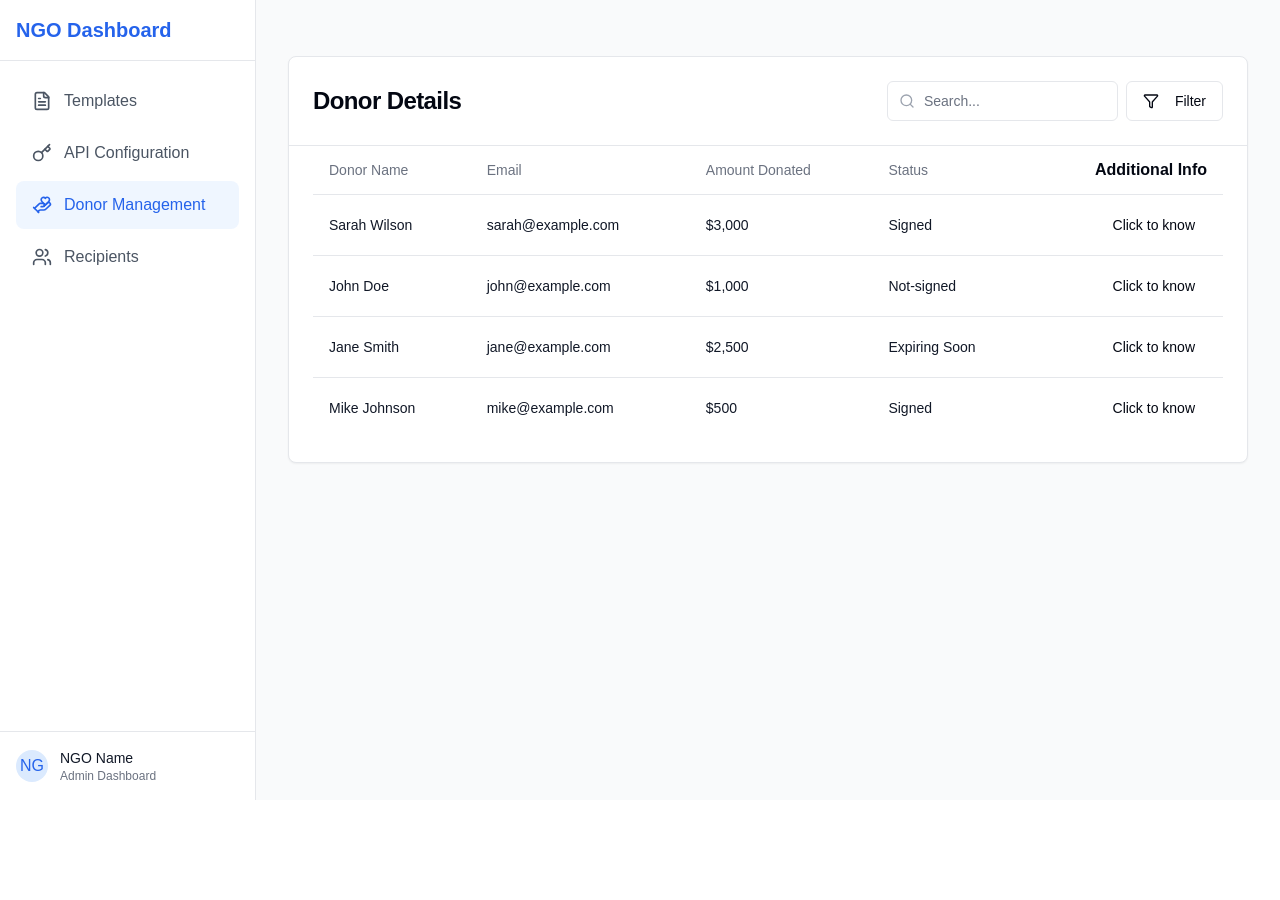
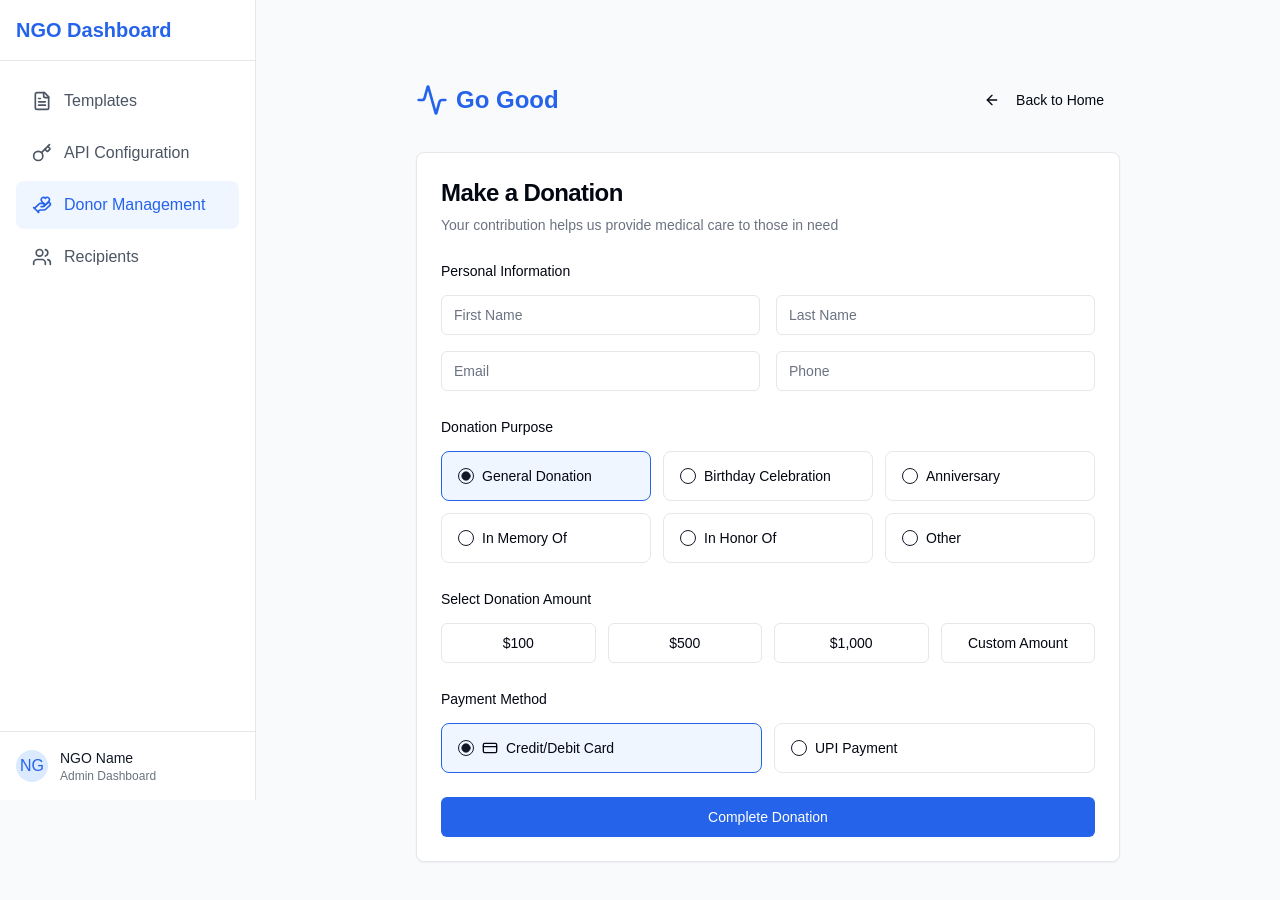
Before and after one commit to nikhilagarwal204/NGOmate-AI, a Next.js app in the folder client/: page /dashboard/donors in a window 1280 px wide. Shown: the top 900 px of the page. Before the commit the page ends 800 px from the top, so only its background shows below. Built offline with nearby package versions, Linux system fonts and the light colour scheme.

Commit message:
purpose of donation added

```diff
--- a/client/app/dashboard/donors/page.js
+++ b/client/app/dashboard/donors/page.js
@@ -1,154 +1,293 @@
 "use client";
-import React, { useState, useEffect } from 'react';
-import { Card, CardHeader, CardTitle, CardContent } from '@/components/ui/card';
+import React, { useState } from 'react';
+import { useRouter } from 'next/navigation';
+import { Card, CardHeader, CardTitle, CardDescription, CardContent, CardFooter } from '@/components/ui/card';
 import { Input } from '@/components/ui/input';
+import { Label } from '@/components/ui/label';
 import { Button } from '@/components/ui/button';
-import { Search, Plus, Filter } from 'lucide-react';
+import { RadioGroup, RadioGroupItem } from '@/components/ui/radio-group';
+import { Activity, CreditCard, ArrowLeft } from 'lucide-react';
 
-const DynamicTableComponent = ({ title, endpoint, description }) => {
-//   const [data, setData] = useState([]);
-//   const [fields, setFields] = useState([]);
-//   const [isLoading, setIsLoading] = useState(true);
+const DonationForm = () => {
+  const router = useRouter();
+  const [donationAmount, setDonationAmount] = useState('');
+  const [paymentMethod, setPaymentMethod] = useState('card');
+  const [donationPurpose, setDonationPurpose] = useState('general');
+  const [customPurpose, setCustomPurpose] = useState('');
+  const [isLoading, setIsLoading] = useState(false);
+  const [formData, setFormData] = useState({
+    firstName: '',
+    lastName: '',
+    email: '',
+    phone: ''
+  });
+  const [purposeDetails, setPurposeDetails] = useState({
+    date: '',
+    personName: '',
+  });
 
-//   useEffect(() => {
-//     const fetchData = async () => {
-//       try {
-//         // Fetch fields structure
-//         const fieldsResponse = await fetch(`${endpoint}/fields`);
-//         const fieldsData = await fieldsResponse.json();
-//         setFields(fieldsData);
-
-//         // Fetch table data
-//         const dataResponse = await fetch(endpoint);
-//         const tableData = await dataResponse.json();
-//         setData(tableData);
-//       } catch (error) {
-//         console.error('Error fetching data:', error);
-//       } finally {
-//         setIsLoading(false);
-//       }
-//     };
-
-//     fetchData();
-//   }, [endpoint]);
-
-  const sampleFields = [
-    { key: 'name', label: 'Donor Name' },
-    { key: 'email', label: 'Email' },
-    { key: 'amount', label: 'Amount Donated' },
-    { key: 'status', label: 'Status' },
+  const predefinedAmounts = [
+    { value: '100', label: '$100' },
+    { value: '500', label: '$500' },
+    { value: '1000', label: '$1,000' },
+    { value: 'custom', label: 'Custom Amount' }
   ];
 
-  const sampleData = [
-    {
-      name: 'Sarah Wilson',
-      email: 'sarah@example.com',
-      amount: '$3,000',
-      status: 'Signed',
+  const purposeOptions = [
+    { value: 'general', label: 'General Donation' },
+    { value: 'birthday', label: 'Birthday Celebration' },
+    { value: 'anniversary', label: 'Anniversary' },
+    { value: 'memory', label: 'In Memory Of' },
+    { value: 'honor', label: 'In Honor Of' },
+    { value: 'other', label: 'Other' }
+  ];
+
+  const handleInputChange = (e) => {
+    const { name, value } = e.target;
+    setFormData(prev => ({
+      ...prev,
+      [name]: value
+    }));
+  };
+
+  const handleSubmit = async (e) => {
+    e.preventDefault();
+    setIsLoading(true);
+
+    // Get custom amount if selected
+    const finalAmount = donationAmount === 'custom'
+      ? document.querySelector('input[type="number"]').value
+      : donationAmount;
+
+    // Prepare purpose details
+    const purposeInfo = {
+      type: donationPurpose,
+      details: donationPurpose === 'other'
+        ? customPurpose
+        : donationPurpose === 'birthday' || donationPurpose === 'anniversary'
+        ? purposeDetails.date
+        : donationPurpose === 'memory' || donationPurpose === 'honor'
+        ? purposeDetails.personName
+        : null
+    };
+
+    try {
+      const response = await fetch('/api/donor', {
+        method: 'POST',
+        headers: {
+          'Content-Type': 'application/json',
+          'Authorization': 'Bearer abcdefghijk'
         },
-    {
-      name: 'John Doe',
-      email: 'john@example.com',
-      amount: '$1,000',
-      status: 'Not-signed',
-    },
-    {
-      name: 'Jane Smith',
-      email: 'jane@example.com',
-      amount: '$2,500',
-      status: 'Expiring Soon',
-    },
-    {
-      name: 'Mike Johnson',
-      email: 'mike@example.com',
-      amount: '$500',
-      status: 'Signed',
+        body: JSON.stringify({
+          ...formData,
+          amount: finalAmount,
+          paymentMethod,
+          purpose: purposeInfo
+        })
+      });
+
+      if (!response.ok) {
+        throw new Error('Donation failed');
       }
 
-  ];
-
-  const [data, setData] = useState(sampleData);
-  const [fields, setFields] = useState(sampleFields);
-  const [isLoading, setIsLoading] = useState(false);
+      const data = await response.json();
+      router.push('/success'); // Redirect to success page
+    } catch (error) {
+      console.error('Error:', error);
+      alert('Failed to process donation. Please try again.');
+    } finally {
+      setIsLoading(false);
+    }
+  };
 
   return (
-    <div className="space-y-6">
-      <div className="flex items-center justify-between">
-        <div>
-          <h1 className="text-2xl font-bold text-gray-900">{title}</h1>
-          <p className="text-gray-500">{description}</p>
+    <div className="min-h-screen bg-gray-50 py-12">
+      <div className="max-w-3xl mx-auto px-4 sm:px-6 lg:px-8">
+        {/* Header */}
+        <div className="flex items-center justify-between mb-8">
+          <div className="flex items-center space-x-2">
+            <Activity className="h-8 w-8 text-blue-600" />
+            <span className="text-2xl font-bold text-blue-600">Go Good</span>
+          </div>
+          <Button
+            variant="ghost"
+            className="flex items-center space-x-2"
+            onClick={() => router.back()}
+          >
+            <ArrowLeft className="w-4 h-4" />
+            <span>Back to Home</span>
+          </Button>
+        </div>
+
+        <Card>
+          <CardHeader>
+            <CardTitle className="text-2xl">Make a Donation</CardTitle>
+            <CardDescription>
+              Your contribution helps us provide medical care to those in need
+            </CardDescription>
+          </CardHeader>
+
+          <CardContent className="space-y-6">
+            <form onSubmit={handleSubmit} className="space-y-6">
+              {/* Personal Information */}
+              <div className="space-y-3">
+                <Label>Personal Information</Label>
+                <div className="grid grid-cols-1 md:grid-cols-2 gap-4">
+                  <Input
+                    name="firstName"
+                    placeholder="First Name"
+                    value={formData.firstName}
+                    onChange={handleInputChange}
+                  />
+                  <Input
+                    name="lastName"
+                    placeholder="Last Name"
+                    value={formData.lastName}
+                    onChange={handleInputChange}
+                  />
+                  <Input
+                    name="email"
+                    placeholder="Email"
+                    type="email"
+                    value={formData.email}
+                    onChange={handleInputChange}
+                  />
+                  <Input
+                    name="phone"
+                    placeholder="Phone"
+                    type="tel"
+                    value={formData.phone}
+                    onChange={handleInputChange}
+                  />
                 </div>
               </div>
 
-      <Card>
-        <CardHeader className="border-b">
-          <div className="flex items-center justify-between">
-            <CardTitle>Donor Details {title}</CardTitle>
-            <div className="flex items-center space-x-2">
-              <div className="relative">
-                <Search className="w-4 h-4 absolute left-3 top-3 text-gray-400" />
+              {/* Donation Purpose */}
+              <div className="space-y-3">
+                <Label>Donation Purpose</Label>
+                <RadioGroup
+                  value={donationPurpose}
+                  onValueChange={setDonationPurpose}
+                  className="grid grid-cols-2 md:grid-cols-3 gap-3"
+                >
+                  {purposeOptions.map((purpose) => (
+                    <div key={purpose.value} className={`flex items-center space-x-2 border rounded-lg p-4 cursor-pointer ${
+                      donationPurpose === purpose.value ? 'border-blue-600 bg-blue-50' : 'border-gray-200'
+                    }`}>
+                      <RadioGroupItem value={purpose.value} id={purpose.value} />
+                      <Label htmlFor={purpose.value} className="cursor-pointer">
+                        {purpose.label}
+                      </Label>
+                    </div>
+                  ))}
+                </RadioGroup>
+
+                {/* Additional fields based on purpose */}
+                {(donationPurpose === 'birthday' || donationPurpose === 'anniversary') && (
                   <Input
-                  placeholder="Search..."
-                  className="pl-9"
+                    placeholder="Enter the date"
+                    type="date"
+                    className="mt-2"
+                    value={purposeDetails.date}
+                    onChange={(e) => setPurposeDetails(prev => ({
+                      ...prev,
+                      date: e.target.value
+                    }))}
+                  />
+                )}
+
+                {(donationPurpose === 'memory' || donationPurpose === 'honor') && (
+                  <Input
+                    placeholder="Enter the name of the person"
+                    className="mt-2"
+                    value={purposeDetails.personName}
+                    onChange={(e) => setPurposeDetails(prev => ({
+                      ...prev,
+                      personName: e.target.value
+                    }))}
+                  />
+                )}
+
+                {donationPurpose === 'other' && (
+                  <Input
+                    placeholder="Please specify the purpose"
+                    value={customPurpose}
+                    onChange={(e) => setCustomPurpose(e.target.value)}
+                    className="mt-2"
+                  />
+                )}
+              </div>
+
+              {/* Donation Amount Selection */}
+              <div className="space-y-3">
+                <Label>Select Donation Amount</Label>
+                <div className="grid grid-cols-2 md:grid-cols-4 gap-3">
+                  {predefinedAmounts.map((amount) => (
+                    <Button
+                      key={amount.value}
+                      type="button"
+                      variant={donationAmount === amount.value ? "default" : "outline"}
+                      className="w-full"
+                      onClick={() => setDonationAmount(amount.value)}
+                    >
+                      {amount.label}
+                    </Button>
+                  ))}
+                </div>
+                {donationAmount === 'custom' && (
+                  <div className="mt-3">
+                    <Input
+                      type="number"
+                      placeholder="Enter amount"
+                      className="w-full"
                     />
                   </div>
-              <Button variant="outline" className="flex items-center space-x-2">
-                <Filter className="w-4 h-4" />
-                <span>Filter</span>
+                )}
+              </div>
+
+              {/* Payment Method */}
+              <div className="space-y-3">
+                <Label>Payment Method</Label>
+                <RadioGroup
+                  value={paymentMethod}
+                  onValueChange={setPaymentMethod}
+                  className="grid grid-cols-1 md:grid-cols-2 gap-3"
+                >
+                  <div className={`flex items-center space-x-2 border rounded-lg p-4 cursor-pointer ${
+                    paymentMethod === 'card' ? 'border-blue-600 bg-blue-50' : 'border-gray-200'
+                  }`}>
+                    <RadioGroupItem value="card" id="card" />
+                    <Label htmlFor="card" className="flex items-center space-x-2 cursor-pointer">
+                      <CreditCard className="w-4 h-4" />
+                      <span>Credit/Debit Card</span>
+                    </Label>
+                  </div>
+                  <div className={`flex items-center space-x-2 border rounded-lg p-4 cursor-pointer ${
+                    paymentMethod === 'upi' ? 'border-blue-600 bg-blue-50' : 'border-gray-200'
+                  }`}>
+                    <RadioGroupItem value="upi" id="upi" />
+                    <Label htmlFor="upi" className="cursor-pointer">UPI Payment</Label>
+                  </div>
+                </RadioGroup>
+              </div>
+
+
+            </form>
+          </CardContent>
+
+          <CardFooter>
+            <Button
+              className="w-full bg-blue-600 hover:bg-blue-700 text-white"
+              onClick={handleSubmit}
+              disabled={isLoading}
+            >
+              {isLoading ? 'Processing...' : 'Complete Donation'}
             </Button>
+          </CardFooter>
+        </Card>
       </div>
-          </div>
-        </CardHeader>
-        <CardContent>
-          {isLoading ? (
-            <div className="flex items-center justify-center h-48">
-              <div className="animate-spin rounded-full h-8 w-8 border-b-2 border-blue-600" />
-            </div>
-          ) : (
-            <div className="overflow-x-auto">
-              <table className="w-full">
-                <thead>
-                  <tr className="border-b">
-                    {fields.map((field) => (
-                      <th
-                        key={field.key}
-                        className="px-4 py-3 text-left text-sm font-medium text-gray-500"
-                      >
-                        {field.label}
-                      </th>
-                    ))}
-                    <th className="px-4 py-3 text-right">Additional Info</th>
-                  </tr>
-                </thead>
-                <tbody>
-                  {data.map((row, index) => (
-                    <tr
-                      key={index}
-                      className="border-b last:border-b-0 hover:bg-gray-50"
-                    >
-                      {fields.map((field) => (
-                        <td
-                          key={field.key}
-                          className="px-4 py-3 text-sm text-gray-900"
-                        >
-                          {row[field.key]}
-                        </td>
-                      ))}
-                      <td className="px-4 py-3 text-right">
-                        <Button variant="ghost" size="sm">
-                          Click to know
-                        </Button>
-                      </td>
-                    </tr>
-                  ))}
-                </tbody>
-              </table>
-            </div>
-          )}
-        </CardContent>
-      </Card>
     </div>
   );
 };
 
-export default DynamicTableComponent;
+export default DonationForm;
```
Lines whose indentation alone changed are shown as unchanged.
